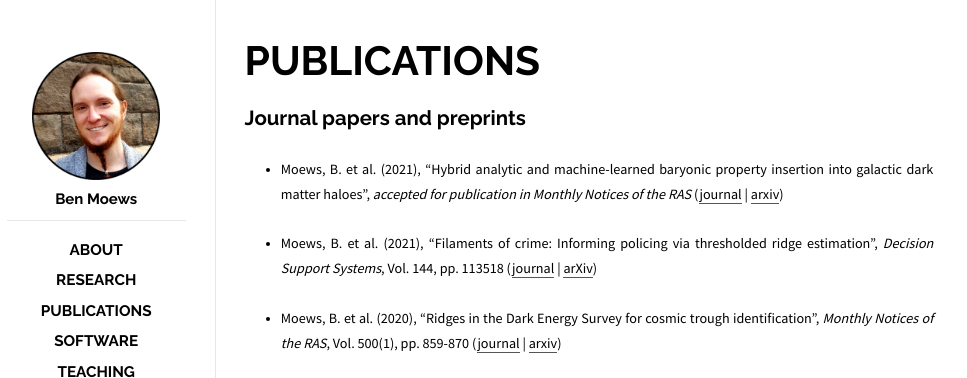
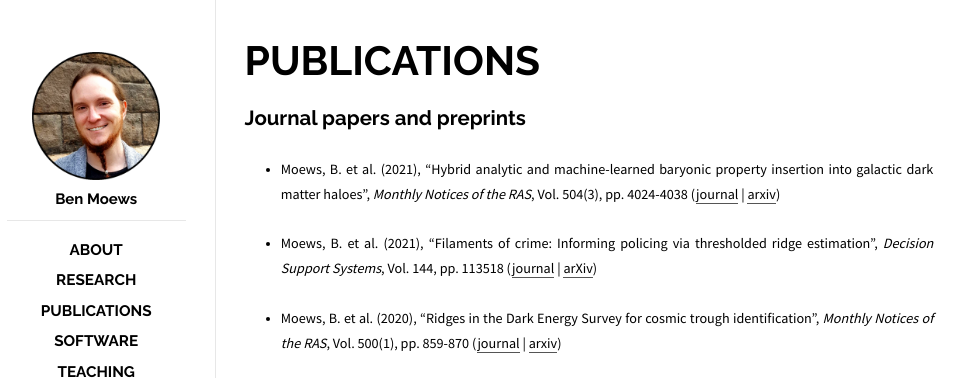
Before and after one commit to moews/moews.github.io, a Jekyll site: the page built from _posts/2017-03-25-publications.md, in a window 1280 px wide. Shown: the top 378 px of the page, without its empty margins (143-1110 px from the left). Built offline with Jekyll 4.4.1, drawn with Linux system fonts in a browser that asks for light colours.

Commit message:
Update 2017-03-25-publications.md

```diff
--- a/_posts/2017-03-25-publications.md
+++ b/_posts/2017-03-25-publications.md
@@ -8,7 +8,7 @@
 
 ## Journal papers and preprints
 
-* <small>Moews, B. et al. (2021), "Hybrid analytic and machine-learned baryonic property insertion into galactic dark matter haloes", _accepted for publication in Monthly Notices of the RAS_ ([journal](https://doi.org/10.1093/mnras/stab1120) | [arxiv](https://arxiv.org/abs/2012.05820))</small>
+* <small>Moews, B. et al. (2021), "Hybrid analytic and machine-learned baryonic property insertion into galactic dark matter haloes", _Monthly Notices of the RAS_, Vol. 504(3), pp. 4024-4038 ([journal](https://doi.org/10.1093/mnras/stab1120) | [arxiv](https://arxiv.org/abs/2012.05820))</small>
 
 * <small>Moews, B. et al. (2021), "Filaments of crime: Informing policing via thresholded ridge estimation", _Decision Support Systems_, Vol. 144, pp. 113518 ([journal](https://doi.org/10.1016/j.dss.2021.113518) | [arXiv](https://arxiv.org/abs/1907.03206))</small>
 
```
